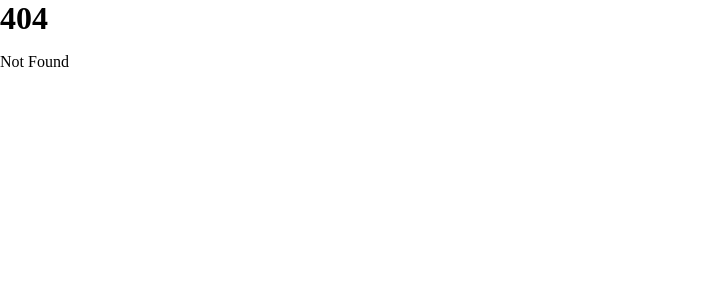
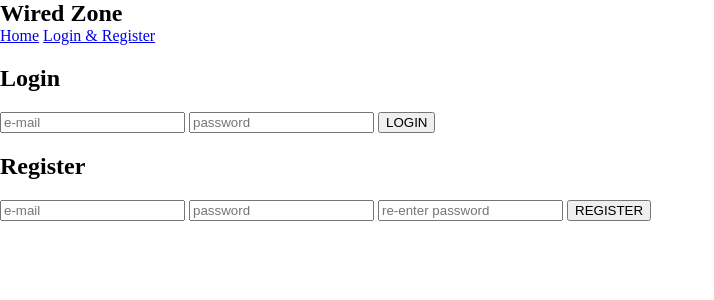
Before and after one commit to naphteine/wired, a SvelteKit app: page /login in a window 1280 px wide. Before the commit this address had no page. Shown: the top 300 px of the page, without its empty margins (0-714 px from the left). Built offline with nearby package versions, Linux system fonts and the light colour scheme.

Commit message:
Supabase listing

```diff
--- a/package.json
+++ b/package.json
@@ -31,5 +31,8 @@
 		"vite": "^4.4.2",
 		"vitest": "^0.32.2"
 	},
-	"type": "module"
+	"type": "module",
+	"dependencies": {
+		"@supabase/supabase-js": "^2.33.1"
+	}
 }
--- /dev/null
+++ b/src/components/header.svelte
@@ -0,0 +1,9 @@
+<script>
+</script>
+
+<h1>Wired Zone</h1>
+<a href="/">Home</a>
+<a href="/login">Login & Register</a>
+
+<style>
+</style>
--- /dev/null
+++ b/src/lib/supabaseClient.ts
@@ -0,0 +1,3 @@
+import { createClient } from "@supabase/supabase-js";
+
+export const supabase = createClient("https://byjylmkxlxicveuczdpw.supabase.co", "eyJhbGciOiJIUzI1NiIsInR5cCI6IkpXVCJ9.eyJpc3MiOiJzdXBhYmFzZSIsInJlZiI6ImJ5anlsbWt4bHhpY3ZldWN6ZHB3Iiwicm9sZSI6ImFub24iLCJpYXQiOjE2OTQxMDQ1MTQsImV4cCI6MjAwOTY4MDUxNH0.aQTwA4fjqV0v3iX-3kssVGx2DpL8VwbDc2A4eiQkI0I");
--- /dev/null
+++ b/src/routes/login/+page.svelte
@@ -0,0 +1,26 @@
+<script>
+	import Header from "../../components/header.svelte";
+</script>
+
+<svelte:head>
+	<title>Login - Wired</title>
+</svelte:head>
+
+<section>
+	<Header />
+
+    <h2>Login</h2>
+	<form>
+		<input type="text" placeholder="e-mail">
+		<input type="password" name="password" id="password" placeholder="password">
+		<button type="submit">LOGIN</button>
+        </form>
+
+        <h2>Register</h2>
+	<form>
+		<input type="text" placeholder="e-mail">
+		<input type="password" name="password" id="password" placeholder="password">
+        <input type="password" name="reenter" id="reenter" placeholder="re-enter password ">
+		<button type="submit">REGISTER</button>
+	</form>
+</section>
```
Also changed, not shown: src/routes/+page.server.ts (added, +8 -0 lines), src/routes/+page.svelte (+12 -8 lines), 1 other file (tests, documents, lock files or other folders).
